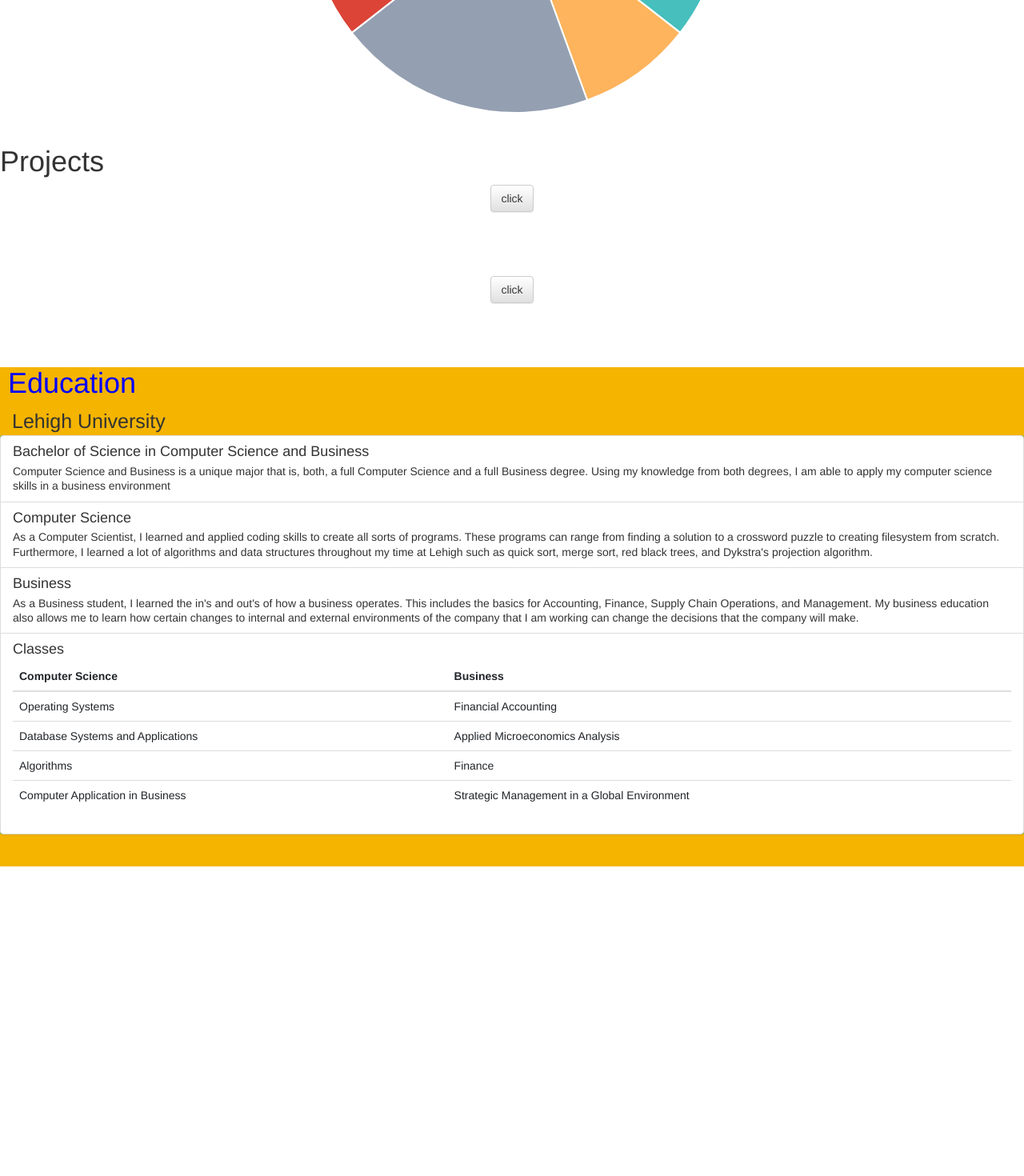
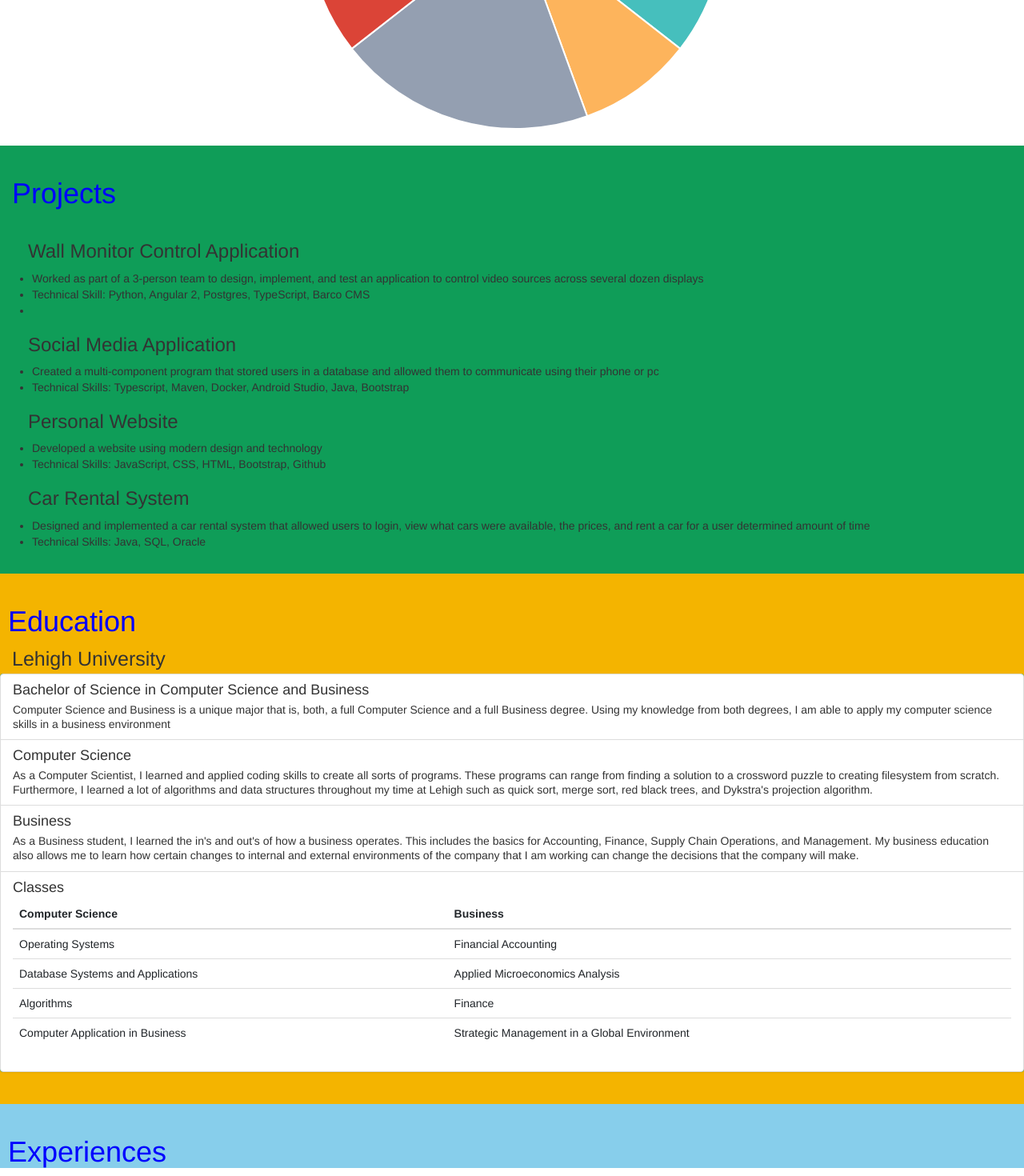
Before and after one commit to mattnj58/pwaSite, a React (Create React App) app: page / in a window 1280 px wide. Shown: the part 733-2203 px from the top of the page at 80% size. Before the commit the page ends 1816 px from the top, so only its background shows below. Built offline with nearby package versions, Linux system fonts and the light colour scheme.

Commit message:
just finished project sections and updated react. Also started my experiences sections. Almost done

```diff
--- a/package.json
+++ b/package.json
@@ -12,7 +12,8 @@
     "react-chartjs-2": "^2.7.4",
     "react-dom": "^16.7.0",
     "react-scripts": "^2.1.3",
-    "reactstrap": "^7.0.2"
+    "reactstrap": "^7.0.2",
+    "styled-components": "^4.1.3"
   },
   "scripts": {
     "start": "react-scripts start",
--- a/public/index.html
+++ b/public/index.html
@@ -29,7 +29,7 @@
           integrity="sha384-9gVQ4dYFwwWSjIDZnLEWnxCjeSWFphJiwGPXr1jddIhOegiu1FwO5qRGvFXOdJZ4"
           crossorigin="anonymous">
 
-    <title>React App</title>
+    <title>Matt Wong</title>
   </head>
   <body>
     <noscript>You need to enable JavaScript to run this app.</noscript>
--- a/src/App/App.js
+++ b/src/App/App.js
@@ -4,6 +4,7 @@ import Welcome from '../Welcome/welcome';
 import Education from '../Education/education';
 import Skills from '../Skills/skills';
 import Projects from '../Projects/projects';
+import Experiences from '../Experience/experience';
 
 class App extends Component {
   render() {
@@ -13,6 +14,7 @@ class App extends Component {
             <Skills/>
             <Projects/>
             <Education/>
+            <Experiences/>
         </div>
     );
   }
--- a/src/Education/education.js
+++ b/src/Education/education.js
@@ -7,6 +7,7 @@ class Education extends Component{
     render() {
         return(
             <div className='Education'>
+                <div className='padding-top'></div>
                 <h1 className='section--header'> Education </h1>
                 <header className='school'> Lehigh University </header>
                 <ListGroup className='classes'>
--- /dev/null
+++ b/src/Experience/experience.css
@@ -0,0 +1,9 @@
+.experience--section{
+    background: skyblue;
+}
+
+.experience{
+    padding-left: 10px;
+    text-align: left;
+    color: blue;
+}
--- /dev/null
+++ b/src/Experience/experience.js
@@ -0,0 +1,17 @@
+import React, { Component } from 'react';
+import './experience.css';
+
+class Experience extends Component{
+    render() {
+        return(
+            <div className='experience--section'>
+                <div className='padding-top'></div>
+                <h1 className='experience'>Experiences</h1>
+
+            </div>
+        )
+    }
+}
+
+
+export default Experience;
--- a/src/Projects/projects.css
+++ b/src/Projects/projects.css
@@ -1,12 +1,19 @@
 .projects--section{
+    background-color: #0F9D58;
+    text-align: left;
+}
+
+.about--projects{
     text-align: center;
 }
 
-.about--projects{
+.title{
+    padding-left: 15px;
+    padding-bottom: 20px;
     text-align: left;
+    color: blue;
 }
 
-.title{
-    text-align: left;
-
+.project{
+    padding-left: 35px;
 }
--- a/src/Projects/projects.js
+++ b/src/Projects/projects.js
@@ -1,50 +1,56 @@
 import React, {Component} from 'react';
 import './projects.css';
-import {Well, Button, NavItem, Nav, Fade} from "react-bootstrap";
+import {Well, Button, ButtonToolbar, Fade} from "react-bootstrap";
 
 class Projects extends Component {
 
     constructor(props, context) {
         super(props, context);
 
+        this.onClick = this.onClick.bind(this);
+
         this.state = {
-            open: false
+            buttons: [
+                {name:'project1', open: false},
+                {name:'project2', open: false}
+            ]
         };
+    }
+
+    onClick(index){
+        let temp = this.state.buttons;
+        temp[index].open = !temp[index].open;
+        this.setState({buttons: temp});
     }
 
     render() {
         return (
             <div className='projects--section'>
+                <div className='padding-top'></div>
                 <h1 className='title'>Projects</h1>
-                <Button onClick={() => this.setState({ open: !this.state.open })}>
-                    click
-                </Button>
-                <Fade in={this.state.open}>
-                    <div>
-                        <Well>
-                            Anim pariatur cliche reprehenderit, enim eiusmod high life
-                            accusamus terry richardson ad squid. Nihil anim keffiyeh
-                            helvetica, craft beer labore wes anderson cred nesciunt sapiente
-                            ea proident.
-                        </Well>
-                    </div>
-                </Fade>
+                <h3 className='project'> Wall Monitor Control Application</h3>
+                    <ul>
+                        <li>Worked as part of a 3-person team to design, implement, and test an application to control video sources across several dozen displays</li>
+                        <li>Technical Skill: Python, Angular 2, Postgres, TypeScript, Barco CMS </li>
+                        <li></li>
+                    </ul>
+                <h3 className='project'> Social Media Application </h3>
+                <ul>
+                    <li>Created a multi-component program that stored users in a database and allowed them to communicate using their phone or pc </li>
+                    <li>Technical Skills: Typescript, Maven, Docker, Android Studio, Java, Bootstrap </li>
+                </ul>
+                <h3 className='project'> Personal Website</h3>
+                <ul>
+                    <li> Developed a website using modern design and technology </li>
+                    <li>Technical Skills: JavaScript, CSS, HTML, Bootstrap, Github</li>
 
-                <Button onClick={() => this.setState({ open: !this.state.open })}>
-                    click
-                </Button>
-                <Fade in={this.state.open}>
-                    <div>
-                        <Well>
-                            Anim pariatur cliche reprehenderit, enim eiusmod high life
-                            accusamus terry richardson ad squid. Nihil anim keffiyeh
-                            helvetica, craft beer labore wes anderson cred nesciunt sapiente
-                            ea proident.
-                        </Well>
-                    </div>
-                </Fade>
-
-
+                </ul>
+                <h3 className='project'> Car Rental System </h3>
+                <ul>
+                    <li>Designed and implemented a car rental system that allowed users to login, view what cars were available, the prices, and rent a car for a user determined amount of time </li>
+                    <li>Technical Skills: Java, SQL, Oracle</li>
+                </ul>
+                <div className='padding--bottom'></div>
             </div>
         );
     }
--- a/src/Skills/skills.js
+++ b/src/Skills/skills.js
@@ -41,6 +41,7 @@ class Skills extends Component {
     render() {
         return(
             <div className='skills--section'>
+                <div className='padding-top'></div>
                 <h1>Skills</h1>
                 <div className='chart'>
                     <MDBContainer>
```
Also changed, not shown: public/manifest.json, 1 other file (tests, documents, lock files or other folders).
